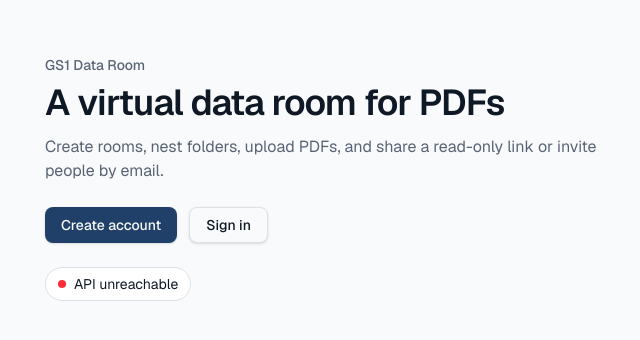
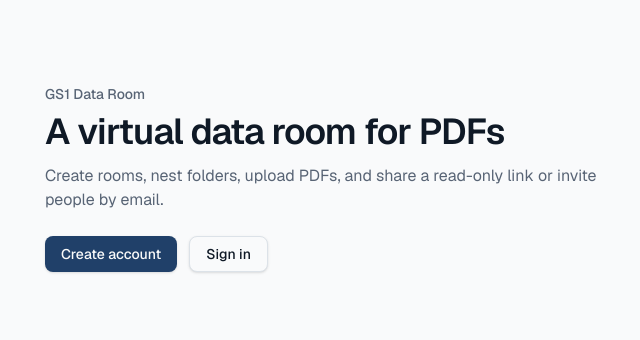
Before and after one commit to user4i/DataRoom, a Next.js app in the folder apps/web/: page / in a window 1280 px wide. Shown: the part 222-562 px from the top of the page, without its empty margins (235-875 px from the left). Built offline with nearby package versions, Linux system fonts and the light colour scheme; no server answers.

Commit message:
fix: remove API health badge from the landing page.
Co-authored-by: Cursor <cursoragent@cursor.com>

```diff
--- a/apps/web/app/page.tsx
+++ b/apps/web/app/page.tsx
@@ -3,7 +3,6 @@
 import { useEffect } from "react";
 import { useRouter } from "next/navigation";
 import { getToken } from "@/lib/api";
-import { HealthBadge } from "@/components/health-badge";
 import Link from "next/link";
 import { Button } from "@/components/ui/button";
 
@@ -30,7 +29,6 @@ export default function HomePage() {
           <Link href="/login">Sign in</Link>
         </Button>
       </div>
-      <HealthBadge />
     </main>
   );
 }
--- a/apps/web/components/health-badge.tsx
+++ /dev/null
@@ -1,33 +0,0 @@
-"use client";
-
-import { useEffect, useState } from "react";
-
-const API_URL = process.env.NEXT_PUBLIC_API_URL || "http://localhost:3001";
-
-export function HealthBadge() {
-  const [status, setStatus] = useState<"checking" | "ok" | "down">("checking");
-
-  useEffect(() => {
-    fetch(`${API_URL}/health`)
-      .then((res) => (res.ok ? setStatus("ok") : setStatus("down")))
-      .catch(() => setStatus("down"));
-  }, []);
-
-  const label =
-    status === "ok" ? "API healthy" : status === "down" ? "API unreachable" : "Checking API…";
-
-  return (
-    <div className="inline-flex w-fit items-center gap-2 rounded-full border bg-card px-3 py-1.5 text-sm">
-      <span
-        className={
-          status === "ok"
-            ? "size-2 rounded-full bg-emerald-500"
-            : status === "down"
-              ? "size-2 rounded-full bg-red-500"
-              : "size-2 animate-pulse rounded-full bg-zinc-400"
-        }
-      />
-      {label}
-    </div>
-  );
-}
```
